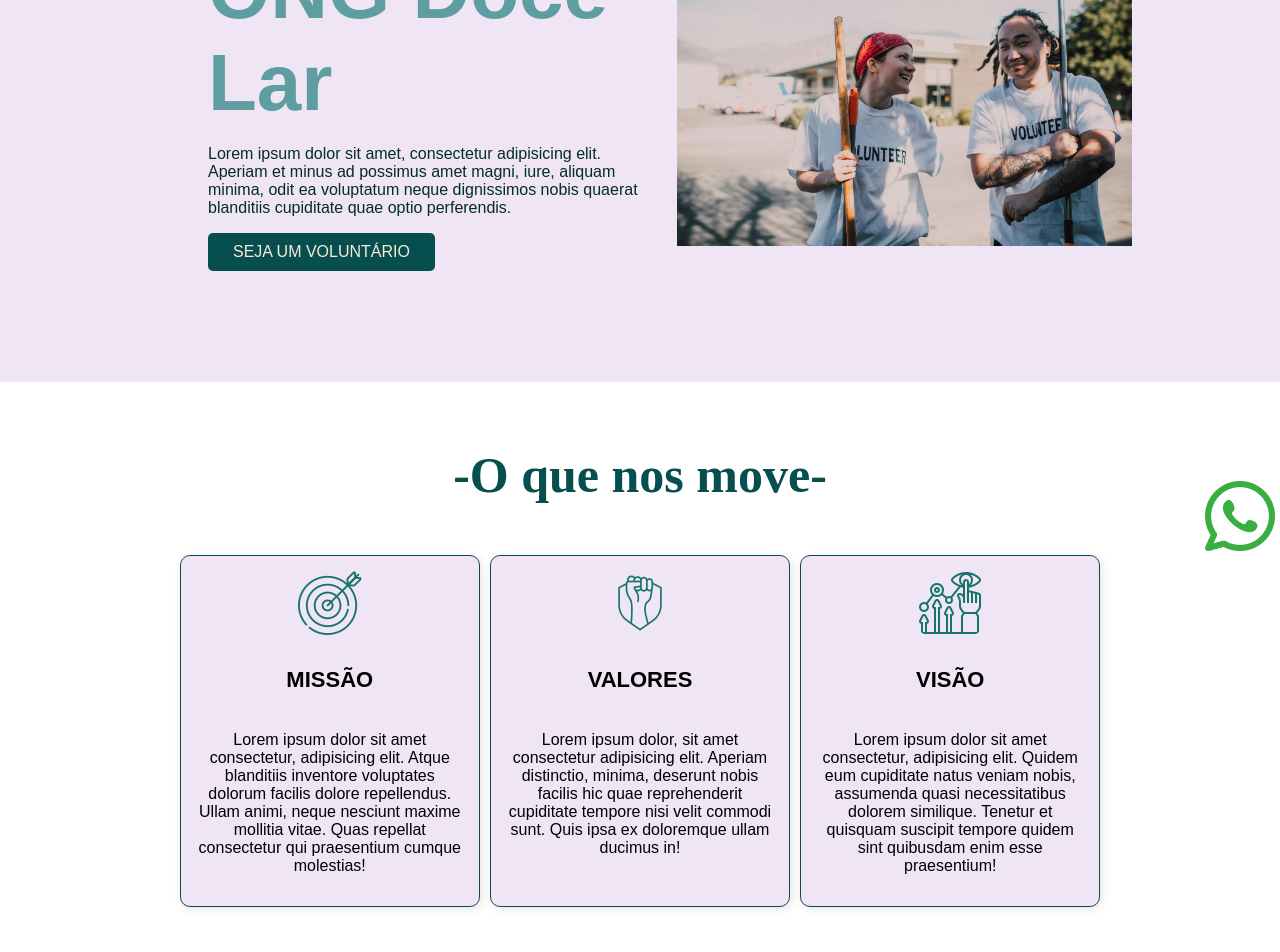
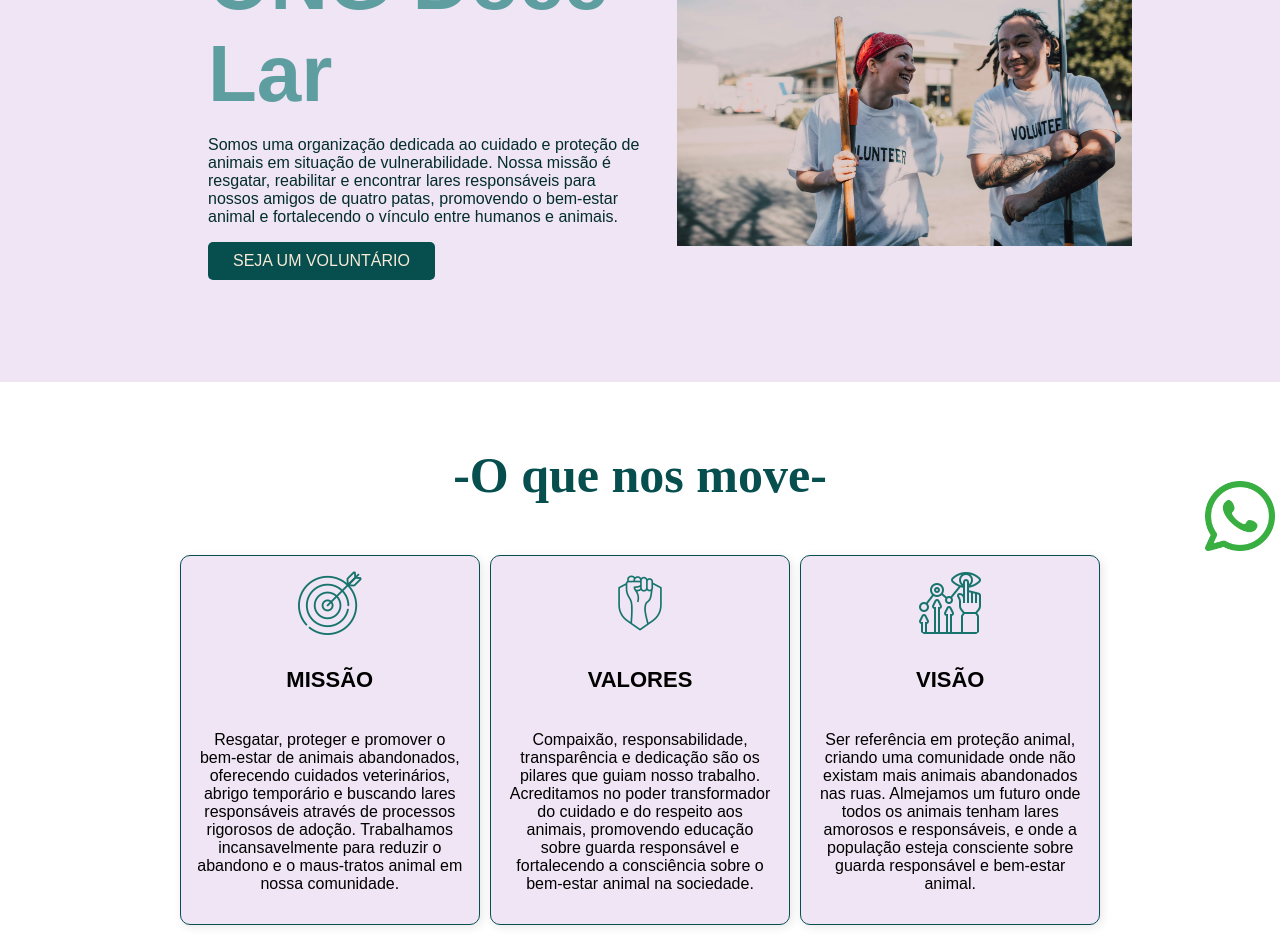
Before and after one commit to anaclara-silveira/projeto-ong, a React (Vite) app: page / in a window 1280 px wide. Shown: the part 240-1192 px from the top of the page. Built offline with nearby package versions, Linux system fonts and the light colour scheme; a web font is replaced by a local one.

Commit message:
Removendo Lorem Ipsum

```diff
--- a/src/pages/Home.jsx
+++ b/src/pages/Home.jsx
@@ -9,9 +9,9 @@ function Home() {
           <h2 style={{ letterSpacing: '15px' }}>Bem vindo a</h2>
           <h2 style={{ fontSize: '80px' }}>ONG Doce Lar</h2>
           <p>
-            Lorem ipsum dolor sit amet, consectetur adipisicing elit. Aperiam et minus ad possimus amet magni, iure,
-            aliquam minima, odit ea voluptatum neque dignissimos nobis quaerat blanditiis cupiditate quae optio
-            perferendis.
+            Somos uma organização dedicada ao cuidado e proteção de animais em situação de vulnerabilidade.
+            Nossa missão é resgatar, reabilitar e encontrar lares responsáveis para nossos amigos de quatro patas,
+            promovendo o bem-estar animal e fortalecendo o vínculo entre humanos e animais.
           </p>
           <div className="drop">
             <Link to="/cadastro">Seja um Voluntário</Link>
@@ -29,9 +29,9 @@ function Home() {
             <img src="/img/missao.png" alt="icone de missao" />
             <h3>MISSÃO</h3>
             <p>
-              Lorem ipsum dolor sit amet consectetur, adipisicing elit. Atque blanditiis inventore voluptates
-              dolorum facilis dolore repellendus. Ullam animi, neque nesciunt maxime mollitia vitae. Quas repellat
-              consectetur qui praesentium cumque molestias!
+              Resgatar, proteger e promover o bem-estar de animais abandonados, oferecendo cuidados veterinários,
+              abrigo temporário e buscando lares responsáveis através de processos rigorosos de adoção.
+              Trabalhamos incansavelmente para reduzir o abandono e o maus-tratos animal em nossa comunidade.
             </p>
           </div>
 
@@ -39,9 +39,9 @@ function Home() {
             <img src="/img/valores.png" alt="icone de valores" />
             <h3>VALORES</h3>
             <p>
-              Lorem ipsum dolor, sit amet consectetur adipisicing elit. Aperiam distinctio, minima, deserunt nobis
-              facilis hic quae reprehenderit cupiditate tempore nisi velit commodi sunt. Quis ipsa ex doloremque
-              ullam ducimus in!
+              Compaixão, responsabilidade, transparência e dedicação são os pilares que guiam nosso trabalho.
+              Acreditamos no poder transformador do cuidado e do respeito aos animais, promovendo educação
+              sobre guarda responsável e fortalecendo a consciência sobre o bem-estar animal na sociedade.
             </p>
           </div>
 
@@ -49,9 +49,9 @@ function Home() {
             <img src="/img/vision.png" alt="icone de visão" />
             <h3>VISÃO</h3>
             <p>
-              Lorem ipsum dolor sit amet consectetur, adipisicing elit. Quidem eum cupiditate natus veniam nobis,
-              assumenda quasi necessitatibus dolorem similique. Tenetur et quisquam suscipit tempore quidem sint
-              quibusdam enim esse praesentium!
+              Ser referência em proteção animal, criando uma comunidade onde não existam mais animais abandonados
+              nas ruas. Almejamos um futuro onde todos os animais tenham lares amorosos e responsáveis,
+              e onde a população esteja consciente sobre guarda responsável e bem-estar animal.
             </p>
           </div>
         </div>
```
